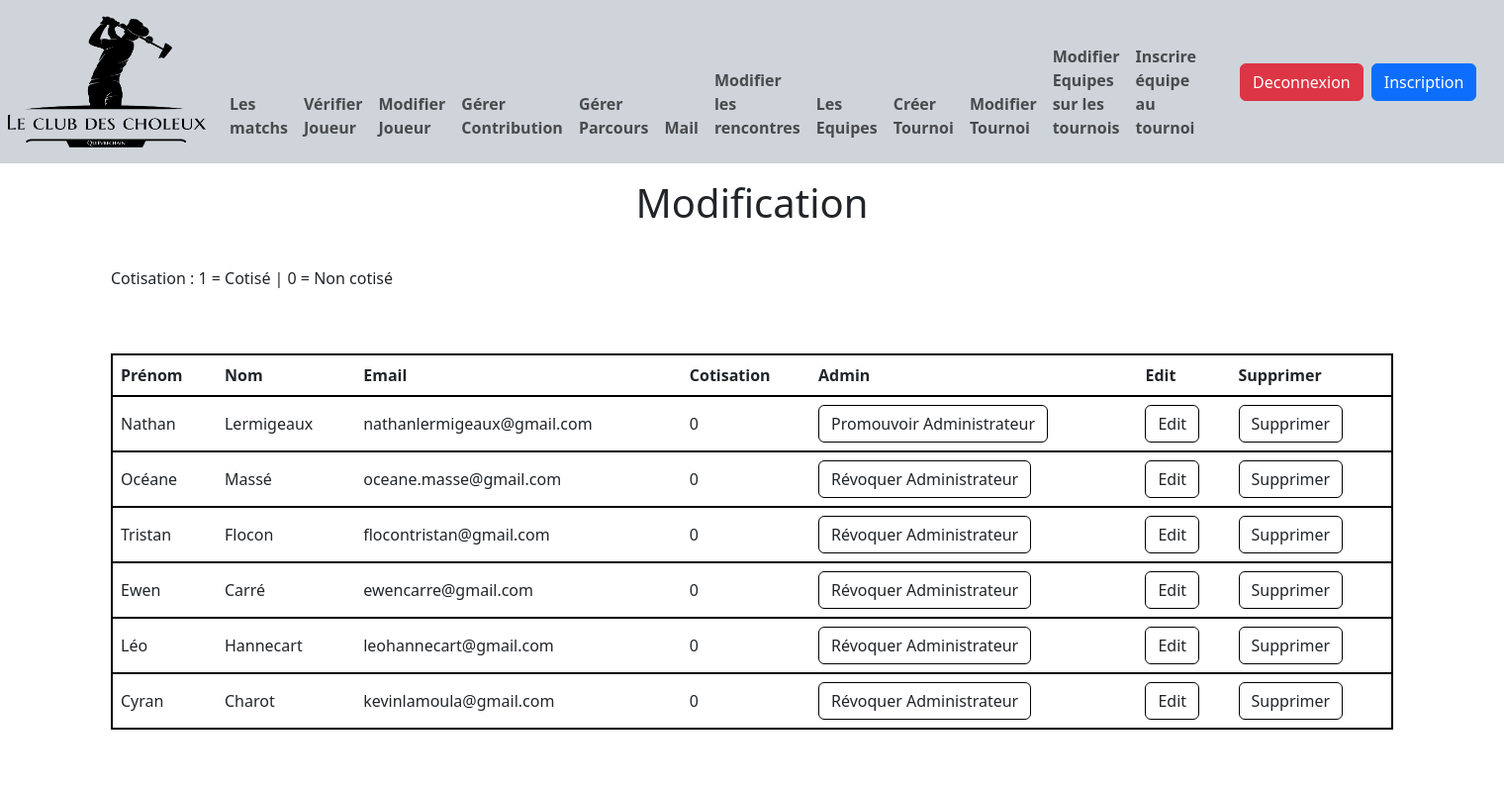
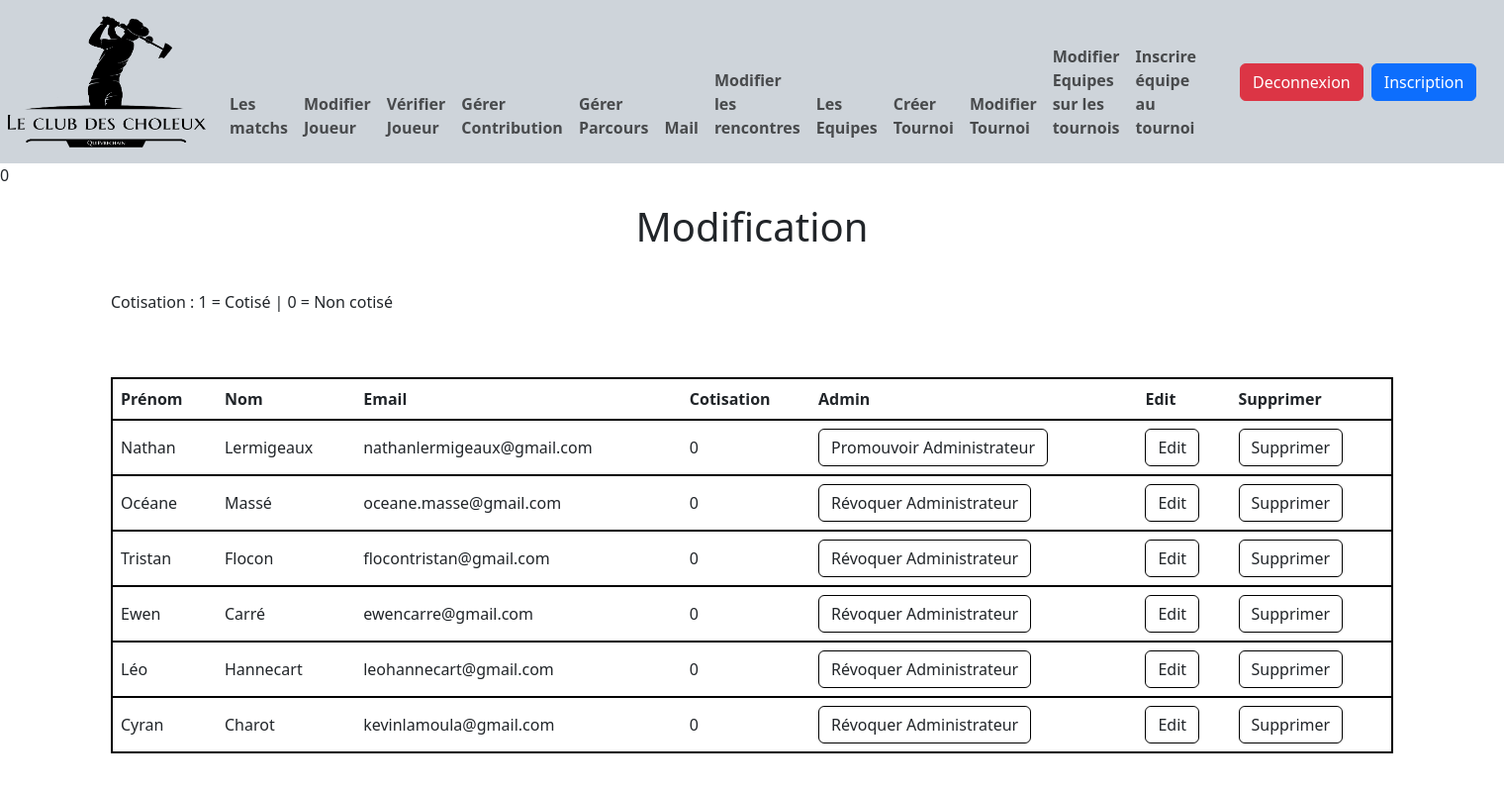
Before and after one commit to Orulirn/sae301, a PHP site: page /Controller/ModificationController.php in a window 1520 px wide. Shown: the whole page at 99% size. Run offline with PHP 8.4, Linux system fonts and the light colour scheme; the visitor is signed in with stand-in values (Sample User, id 1); data comes from the database, SQL or seed files in the repository; some libraries are stand-ins or nearby versions.

Commit message:
modification controller

```diff
--- a/Application/View/HomepageView.html
+++ b/Application/View/HomepageView.html
@@ -6,7 +6,7 @@
     <link rel="stylesheet" href="../View/bootstrap-5.3.1-dist/css/homepagestyle.css">
     <link rel="stylesheet" href="https://unpkg.com/leaflet/dist/leaflet.css" />
 
-    <title>Les choleux de Quiévrechain</title>
+    <title>Les choleux de Quarouble</title>
 </head>
 <body>
 <script src="https://unpkg.com/leaflet/dist/leaflet.js"></script>
--- a/Application/View/ModificationView.php
+++ b/Application/View/ModificationView.php
@@ -1,5 +1,7 @@
-<?php include "index.php";
+<?php
 
+include_once "index.php";
+echo(GetRole($_SESSION['user_id'])[0]["idRole"]);
 
 function setTab($dataAllUsers)
 {
@@ -9,6 +11,7 @@
         echo'<td>'.$row['lastname'].'</td>';
         echo'<td>'.$row['mail'].'</td>';
         echo'<td>'.$row['cotisation'].'</td>';
+        if (GetRole($_SESSION['user_id'])[0]["idRole"] == "0"){
         if ($row['nbRole'] == 1) {
             $resultatRole = GetRole($row['idUser']);
             foreach($resultatRole as $row2){
@@ -22,13 +25,14 @@
         }
         else {
             echo'<td><button id="'; echo $row["idUser"]; echo '" type="button" class="btn btn-white border-black border-1" name="revAdmin">Révoquer Administrateur</button></td>';
-        }
+        }}
         echo'<td><button id="'; echo $row["idUser"] ; echo '" type="button" class="btn btn-white border-black border-1" name="editButton">Edit</button></td>';
 
         echo'<td><button id="'; echo $row["idUser"] ; echo '" type="button" class="btn btn-white border-black border-1" name="deleteButton">Supprimer</button></td>';
         echo'</tr>';
     }
 }
+
 ?>
 
 <!DOCTYPE html>
@@ -82,7 +86,9 @@
             <th>Nom</th>
             <th>Email</th>
             <th>Cotisation</th>
+            <?php if (GetRole($_SESSION['user_id'])[0]["idRole"] == "0"):  ?>
             <th>Admin</th>
+            <?php endif; ?>
             <th>Edit</th>
             <th>Supprimer</th>
 
--- a/Application/View/index.php
+++ b/Application/View/index.php
@@ -33,6 +33,9 @@
             <?php if ($userLoggedIn): ?>
             <li class="nav-item mt-auto">
                 <a class="nav-link fw-bold" href="../Controller/ControllerMatchPlayer.php">Les matchs</a>
+            </li>
+            <li class="nav-item mt-auto">
+                <a class="nav-link fw-bold" href="../Controller/ModificationController.php">Modifier Joueur</a>
             </li>
             <?php endif; ?>
         </ul>
@@ -100,15 +103,6 @@
         menu.setAttribute("class","nav-link fw-bold");
         menu.innerText = "Vérifier Joueur";
         menu.setAttribute("href","../Controller/valideInscriptionController.php");
-        li.appendChild(menu);
-        navbar.appendChild(li);
-
-        li = document.createElement("li");
-        li.setAttribute("class","nav-item mt-auto");
-        menu = document.createElement("a");
-        menu.setAttribute("class","nav-link fw-bold");
-        menu.innerText = "Modifier Joueur";
-        menu.setAttribute("href","../Controller/ModificationController.php");
         li.appendChild(menu);
         navbar.appendChild(li);
 
```
